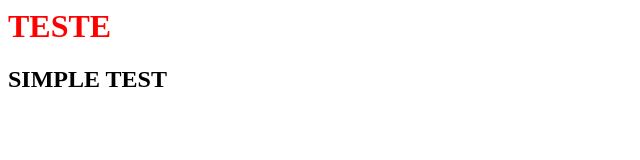
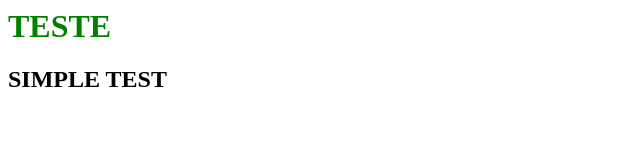
Before and after one commit to gwperes/vox-machina, a plain HTML site: page index.html in a window 1280 px wide. Shown: the whole page, without its empty margins (0-640 px from the left). Drawn offline with Linux system fonts and the light colour scheme.

Commit message:
Turn green
KP-1 #comment Now it is green. #time 1h

```diff
--- a/index.html
+++ b/index.html
@@ -5,7 +5,7 @@
     </head>
 
     <body>
-      <h1 style="color: red"> TESTE</h1>
+      <h1 style="color: green"> TESTE</h1>
       <h2> SIMPLE TEST </h2>
 
     </body>
```
